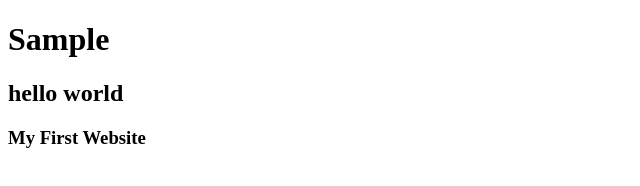
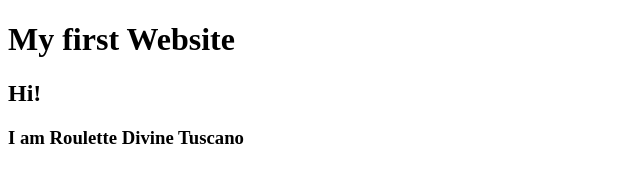
Before and after one commit to rdlt21/schleidentuscano, a plain HTML site: page index.html in a window 1280 px wide. Shown: the whole page, without its empty margins (0-640 px from the left). Drawn offline with Linux system fonts and the light colour scheme.

Commit message:
myfirstwebsite

```diff
--- a/index.html
+++ b/index.html
@@ -6,8 +6,8 @@
     <title>Document</title>
 </head>
 <body>
-    <h1>Sample</h1>
-    <h2>hello world</h2>
-    <h3>My First Website</h3>
+    <h1>My first Website</h1>
+    <h2>Hi!</h2>
+    <h3>I am Roulette Divine Tuscano</h3>
 </body>
 </html>
```
